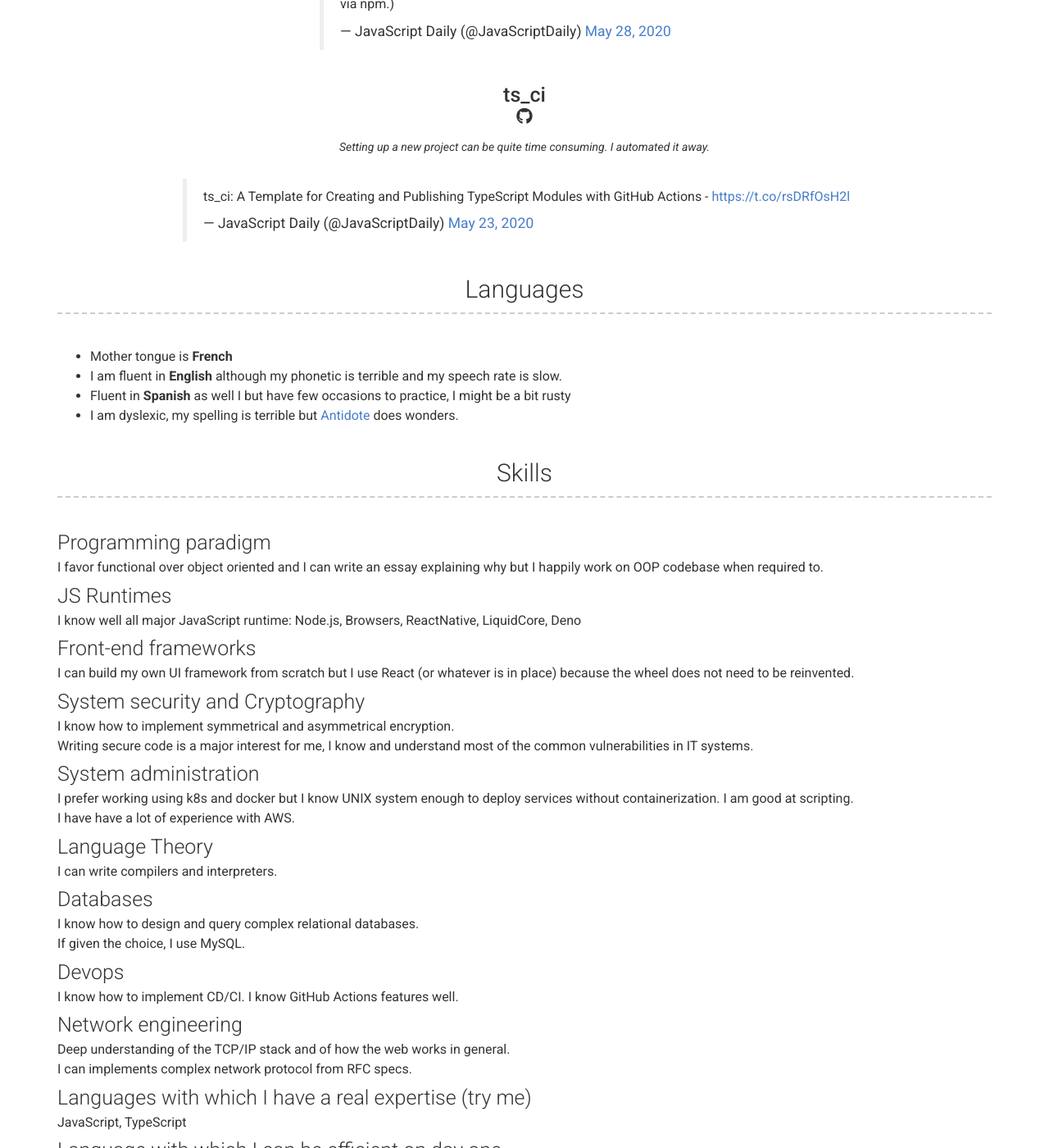
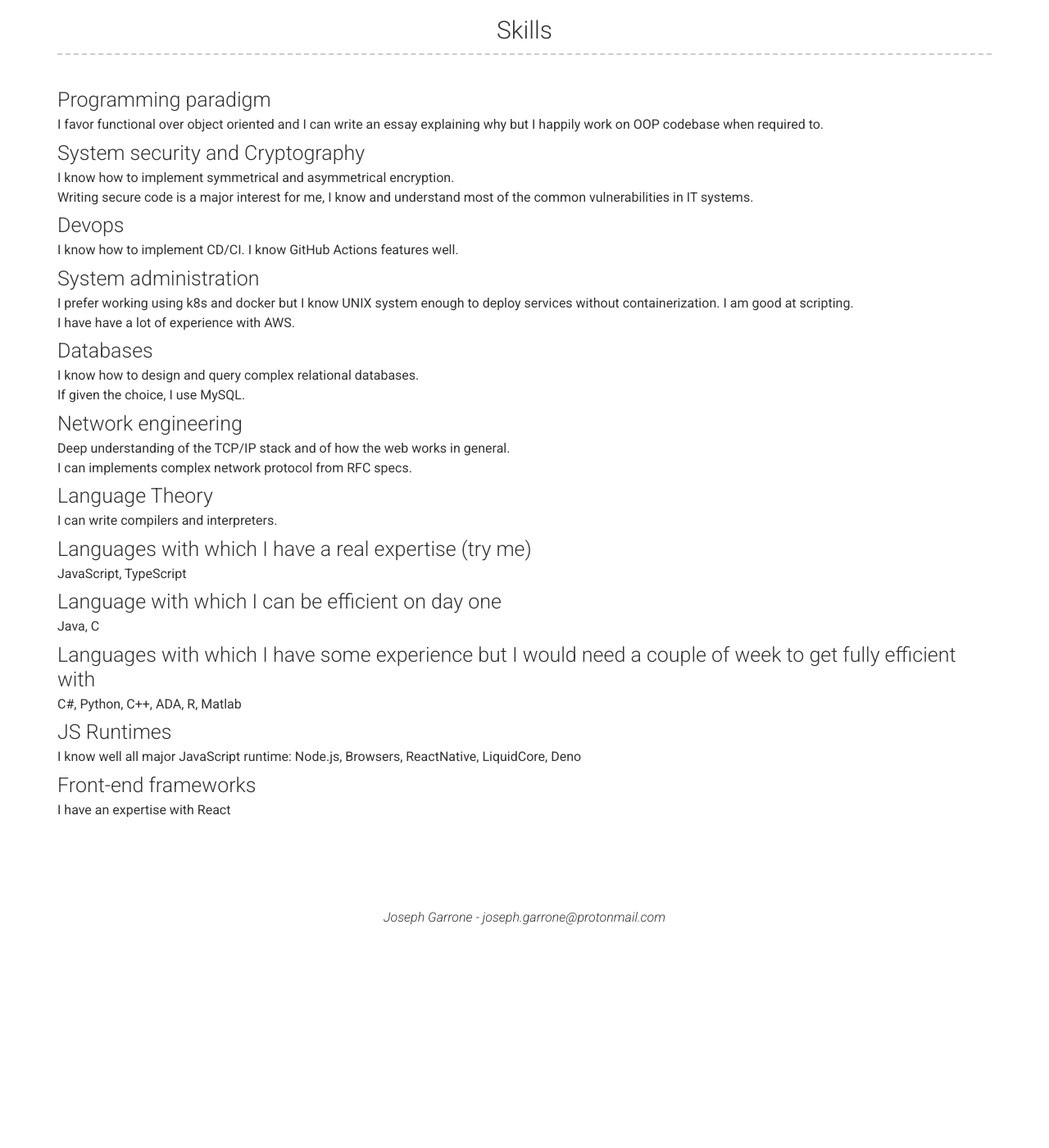
Before and after one commit to garronej/resume, a Jekyll site: the page built from index.md, in a window 1280 px wide and 1400 px high, scrolled down 3644 px. Shown: the whole window at 82% size. Built offline with Jekyll 4.4.1, drawn with Linux system fonts in a browser that asks for light colours; nearby versions of some CDN libraries; comment, search, counter and statistics services are not loaded; after the commit the page ends 4783 px from its top, so only the background shows below that.

Commit message:
update skills section

```diff
--- a/_config.yml
+++ b/_config.yml
@@ -75,36 +75,29 @@ skills_content: |
   I favor functional over object oriented and I can write an essay explaining why
   but I happily work on OOP codebase when required to.
 
-  #### JS Runtimes
-  I know well all major JavaScript runtime:
-  Node.js, Browsers, ReactNative, LiquidCore, Deno
-
-  #### Front-end frameworks
-  I can build my own UI framework from scratch but I use React (or whatever is in place) because the wheel does not need to be reinvented.
-
   #### System security and Cryptography
   I know how to implement symmetrical and asymmetrical encryption.
   Writing secure code is a major interest for me, I know and understand most of the common
   vulnerabilities in IT systems.
+
+  #### Devops
+  I know how to implement CD/CI. I know GitHub Actions features well.
 
   #### System administration
   I prefer working using k8s and docker but I know UNIX system enough
   to deploy services without containerization. I am good at scripting.
   I have have a lot of experience with AWS.
 
-  #### Language Theory
-  I can write compilers and interpreters.
-
   #### Databases
   I know how to design and query complex relational databases.
   If given the choice, I use MySQL.
 
-  #### Devops
-  I know how to implement CD/CI. I know GitHub Actions features well.
-
   #### Network engineering
   Deep understanding of the TCP/IP stack and of how the web works in general.
   I can implements complex network protocol from RFC specs.
+
+  #### Language Theory
+  I can write compilers and interpreters.
 
   #### Languages with which I have a real expertise (try me)
   JavaScript, TypeScript
@@ -114,6 +107,14 @@ skills_content: |
 
   #### Languages with which I have some experience but I would need a couple of week to get fully efficient with
   C#, Python, C++, ADA, R, Matlab
+
+  #### JS Runtimes
+  I know well all major JavaScript runtime:
+  Node.js, Browsers, ReactNative, LiquidCore, Deno
+
+  #### Front-end frameworks
+  I have an expertise with React
+
 
 
 # Footer
```
Also changed, not shown: images/semasim2.JPG (deleted).
